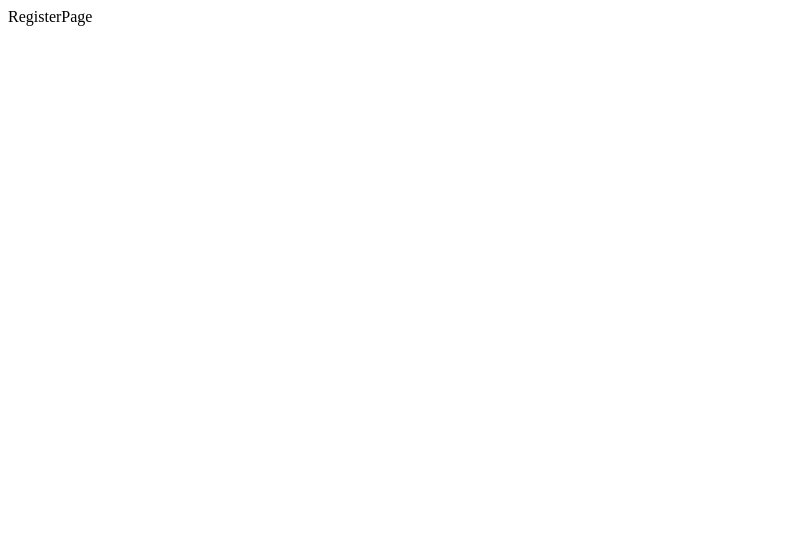
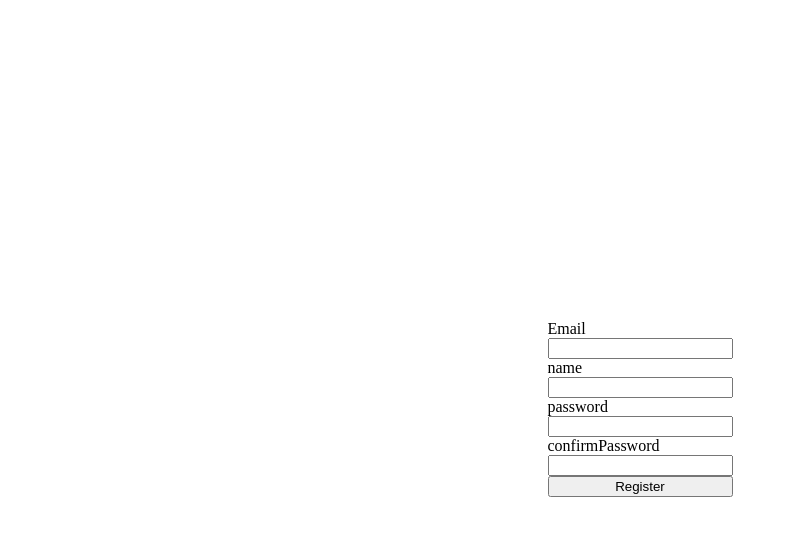
Before and after one commit to kangdari/login_register_form, a React (Create React App) app in the folder client/: page /register in a window 1280 px wide. Shown: the top 536 px of the page, without its empty margins (0-788 px from the left). Built offline with nearby package versions, Linux system fonts and the light colour scheme.

Commit message:
create registerPage && write user_action, user_reucer(register) 회원가입 페이지 작성

```diff
--- a/client/src/_actions/types.js
+++ b/client/src/_actions/types.js
@@ -1 +1,3 @@
 export const LOGIN_USER = 'LOGIN_USER';
+
+export const REGISTER_USER = 'REGISTER_USER';
--- a/client/src/_actions/user_action.js
+++ b/client/src/_actions/user_action.js
@@ -1,11 +1,20 @@
 import axios from 'axios';
-import { LOGIN_USER } from './types';
+import { LOGIN_USER, REGISTER_USER } from './types';
 
-export const loginUser = (datatoSubmit) => {
-  const req = axios.post('/api/users/login', datatoSubmit).then((res) => res.data);
+export const loginUser = (dataToSubmit) => {
+  const req = axios.post('/api/users/login', dataToSubmit).then((res) => res.data);
 
   return {
     type: LOGIN_USER,
     payload: req, // === action.payload
   };
 };
+
+export const registerUser = (dataToSubmit) => {
+  const req = axios.post('/api/users/register', dataToSubmit).then((res) => res.data);
+
+  return {
+    type: REGISTER_USER,
+    payload: req, // === action.payload
+  };
+};
--- a/client/src/_reducers/index.js
+++ b/client/src/_reducers/index.js
@@ -1,8 +1,10 @@
 import { combineReducers } from 'redux';
 import user from './user_reducer';
+import register from './user_reducer';
 
 const rootReducer = combineReducers({
   user,
+  register,
 });
 
 export default rootReducer;
--- a/client/src/_reducers/user_reducer.js
+++ b/client/src/_reducers/user_reducer.js
@@ -1,11 +1,13 @@
-import { LOGIN_USER } from '../_actions/types';
+import { LOGIN_USER, REGISTER_USER } from '../_actions/types';
 
 export default (state = {}, action) => {
   // action의 type에 따라서 store의 state 업데이트
   switch (action.type) {
     case LOGIN_USER:
       return { ...state, loginSuccess: action.payload };
-    // break;
+
+    case REGISTER_USER:
+      return { ...state, registerSuccess: action.payload };
 
     default:
       return state;
--- a/client/src/components/pages/RegisterPage/RegisterPage.js
+++ b/client/src/components/pages/RegisterPage/RegisterPage.js
@@ -1,7 +1,78 @@
-import React from 'react';
+import React, { useState } from 'react';
+import styled from 'styled-components';
 
-const RegisterPage = () => {
-  return <div>RegisterPage</div>;
+import { useDispatch } from 'react-redux';
+import { registerUser } from '../../../_actions/user_action';
+
+const RegisterPage = ({ history }) => {
+  const dispatch = useDispatch();
+  const [email, setEmail] = useState('');
+  const [name, setName] = useState('');
+  const [password, setPassword] = useState('');
+  const [confirmPassword, setConfirmPassword] = useState('');
+
+  const emailHandler = (e) => {
+    setEmail(e.target.value);
+  };
+  const nameHandler = (e) => {
+    setName(e.target.value);
+  };
+  const passwordHandler = (e) => {
+    setPassword(e.target.value);
+  };
+  const confirmPasswordHandler = (e) => {
+    setConfirmPassword(e.target.value);
+  };
+
+  const onSumbitHandler = (e) => {
+    e.preventDefault();
+
+    if (password !== confirmPassword) {
+      return alert('비밀번호가 서로 다릅니다');
+    }
+
+    dispatch(registerUser({ email, password, confirmPassword })).then((res) => {
+      if (res.payload.registerSuccess) {
+        history.push('/login');
+      } else {
+        alert('register error');
+      }
+    });
+  };
+
+  return (
+    <ReisgerContainer>
+      <form className='registerForm' onSubmit={onSumbitHandler}>
+        <label>Email</label>
+        <input type='email' name='email' value={email} onChange={emailHandler} />
+        <label>name</label>
+        <input type='text' name='name' value={name} onChange={nameHandler} />
+        <label>password</label>
+        <input type='password' name='password' value={password} onChange={passwordHandler} />
+        <label>confirmPassword</label>
+        <input
+          type='password'
+          name='confirmPassword'
+          value={confirmPassword}
+          onChange={confirmPasswordHandler}
+        />
+        <button type='submit'>Register</button>
+      </form>
+    </ReisgerContainer>
+  );
 };
 
 export default RegisterPage;
+
+const ReisgerContainer = styled.div`
+  width: 100%;
+  height: 100vh;
+  display: flex;
+  justify-content: center;
+  align-items: center;
+
+  .registerForm {
+    display: flex;
+    flex-direction: column;
+  }
+`;
```
Also changed, not shown: 1 other file (tests, documents, lock files or other folders).
